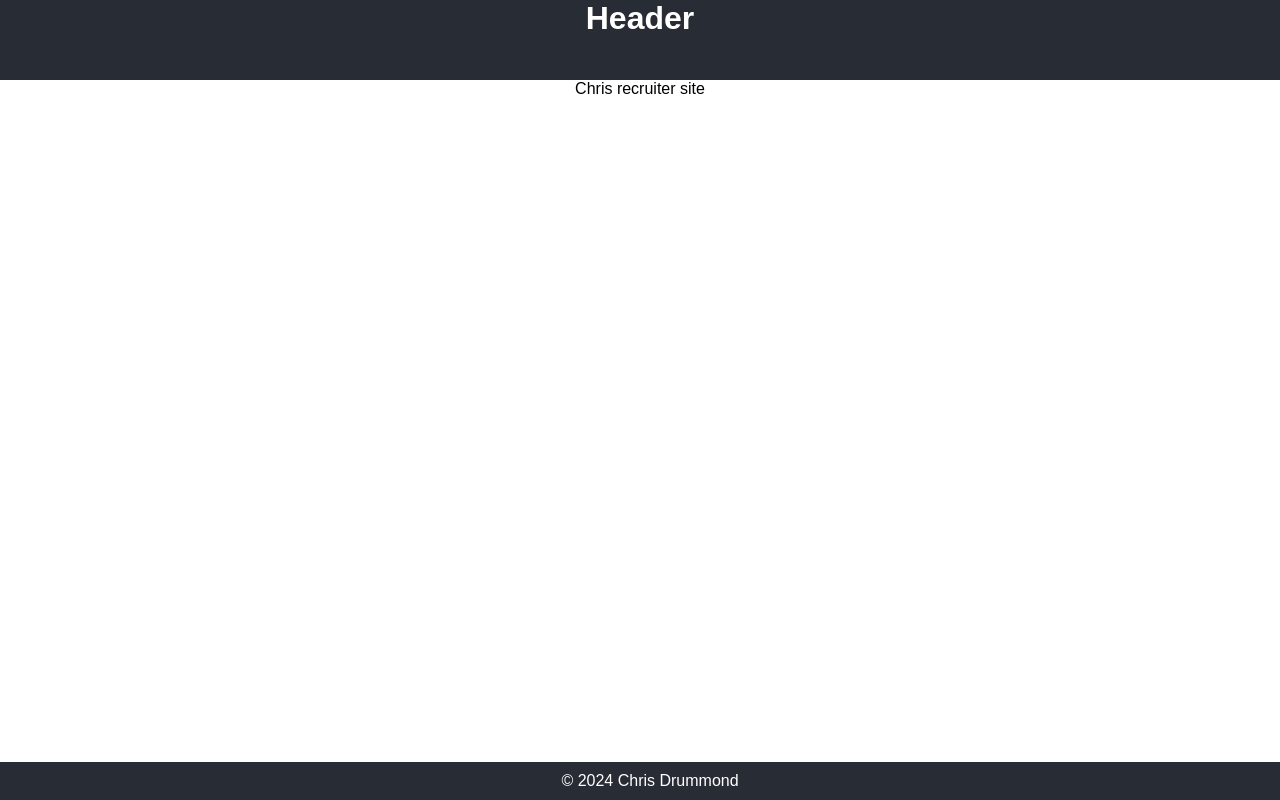
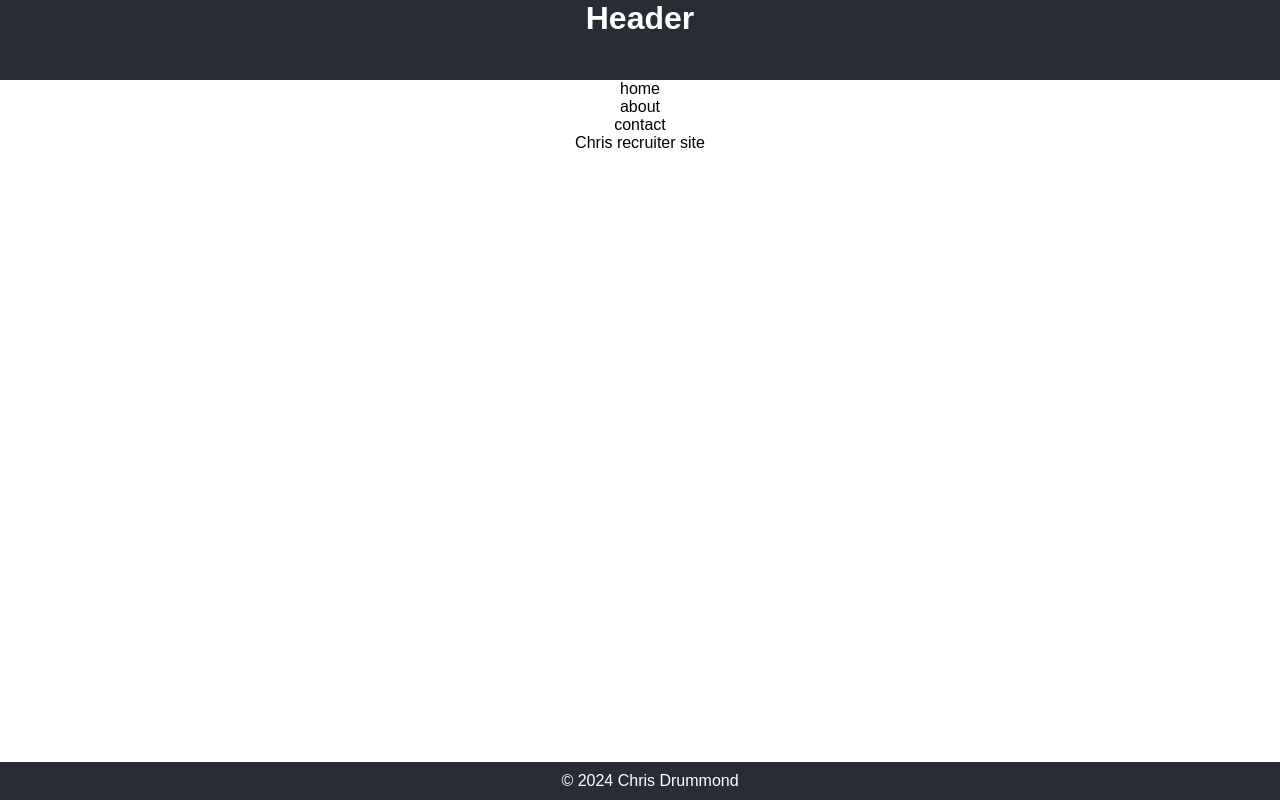
Before and after one commit to kdrummond528/cdrecruiter, a React (Create React App) app: page / in a window 1280 px wide. Built offline with nearby package versions, Linux system fonts and the light colour scheme.

Commit message:
added components

```diff
--- a/package.json
+++ b/package.json
@@ -8,6 +8,7 @@
     "@testing-library/user-event": "^13.5.0",
     "react": "^18.2.0",
     "react-dom": "^18.2.0",
+    "react-icons": "^5.0.1",
     "react-scripts": "5.0.1",
     "web-vitals": "^2.1.4"
   },
--- a/src/App.js
+++ b/src/App.js
@@ -1,18 +1,39 @@
 import './App.css';
+import { useState } from 'react';
 import Header from './components/Header';
+import Nav from './components/Nav';
 import Footer from './components/Footer';
+import Home from './components/Home';
+import Contact from './components/Contact';
+import About from './components/About';
+import BackToTopBtn from './components/BackToTopBtn';
 
 function App() {
+  const [pageIndex, setPageIndex] = useState(0);
   return (
     <div className="App">
 
-      <Header/>
+      <Header />
 
-        <p>
-          Chris recruiter site
-        </p>
+      <Nav
+        showHome={() => setPageIndex(0)}
+        showAbout={() => setPageIndex(1)}
+        showContact={() => setPageIndex(2)}
+        active={pageIndex}
+      />
 
-<Footer/>
+      {pageIndex === 0 ? (
+        <Home />
+      ) : pageIndex === 1 ? (
+        <About />
+      ) : pageIndex === 2 ? (
+        <Contact />
+      ) : (
+        <Home />
+      )}
+
+      <BackToTopBtn />
+      <Footer />
     </div>
   );
 }
--- /dev/null
+++ b/src/components/BackToTopBtn.js
@@ -0,0 +1,36 @@
+import React from 'react';
+import { useState } from 'react';
+import { FaArrowCircleUp } from 'react-icons/fa';
+
+const BackToTopBtn = () => {
+
+    const [visible, setVisible] = useState(false)
+
+    const toggleVisible = () => {
+        const scrolled = document.documentElement.scrollTop;
+        if (scrolled > 200) {
+            setVisible(true)
+        }
+        else if (scrolled <= 200) {
+            setVisible(false)
+        }
+    };
+
+    const scrollToTop = () => {
+        window.scrollTo({
+            top: 0,
+            behavior: 'smooth'
+        });
+    };
+
+    window.addEventListener('scroll', toggleVisible);
+
+    return (
+        <div>
+            <FaArrowCircleUp size={'2.5em'} onClick={scrollToTop} className="backtotop-btn"
+                style={{ display: visible ? 'inline' : 'none' }} />
+        </div>
+    );
+}
+
+export default BackToTopBtn;
--- a/src/components/Contact.js
+++ b/src/components/Contact.js
@@ -0,0 +1,13 @@
+import React from 'react'
+
+const Contact = () => {
+  return (
+    <div>
+
+      <p>Contact me</p>
+
+    </div>
+  )
+}
+
+export default Contact
--- a/src/components/Home.js
+++ b/src/components/Home.js
@@ -0,0 +1,15 @@
+import React from 'react'
+
+const Home = () => {
+    return (
+        <div>
+
+            <p>
+                Chris recruiter site
+            </p>
+
+        </div>
+    )
+}
+
+export default Home
--- /dev/null
+++ b/src/components/Nav.js
@@ -0,0 +1,38 @@
+import React from 'react';
+// import { FaLinkedinIn } from 'react-icons/fa';
+
+const Nav = ({ showHome, showAbout, showContact, active }) => {
+    return (
+        <div>
+
+            <nav align='right'>
+                <ul>
+                    <li className='navlink'>
+                        <p onClick={showHome} className={active === 0 ? 'navlink active' : 'navlink'} >
+                            home</p>
+                    </li>
+
+                    <li className='navlink'>
+                        <p onClick={showAbout} className={active === 1 ? 'navlink active' : 'navlink'} >
+                            about</p>
+                    </li>
+
+                    <li className='navlink'>
+                        <p onClick={showContact} className={active === 2 ? 'navlink active' : 'navlink'}>
+                            contact</p>
+                    </li>
+
+                    {/* <li className='navlink'>
+                        <a href="https://www.linkedin.com/in/karinadrummond" target={'_blank'} rel="noreferrer" title="Connect with me on LinkedIn" className='naviconlink'>
+                            <FaLinkedinIn className='navicon' size={"2em"} />
+                        </a>
+                    </li> */}
+
+                </ul>
+            </nav>
+
+        </div>
+    )
+}
+
+export default Nav;
```
Also changed, not shown: 1 other file (tests, documents, lock files or other folders).
